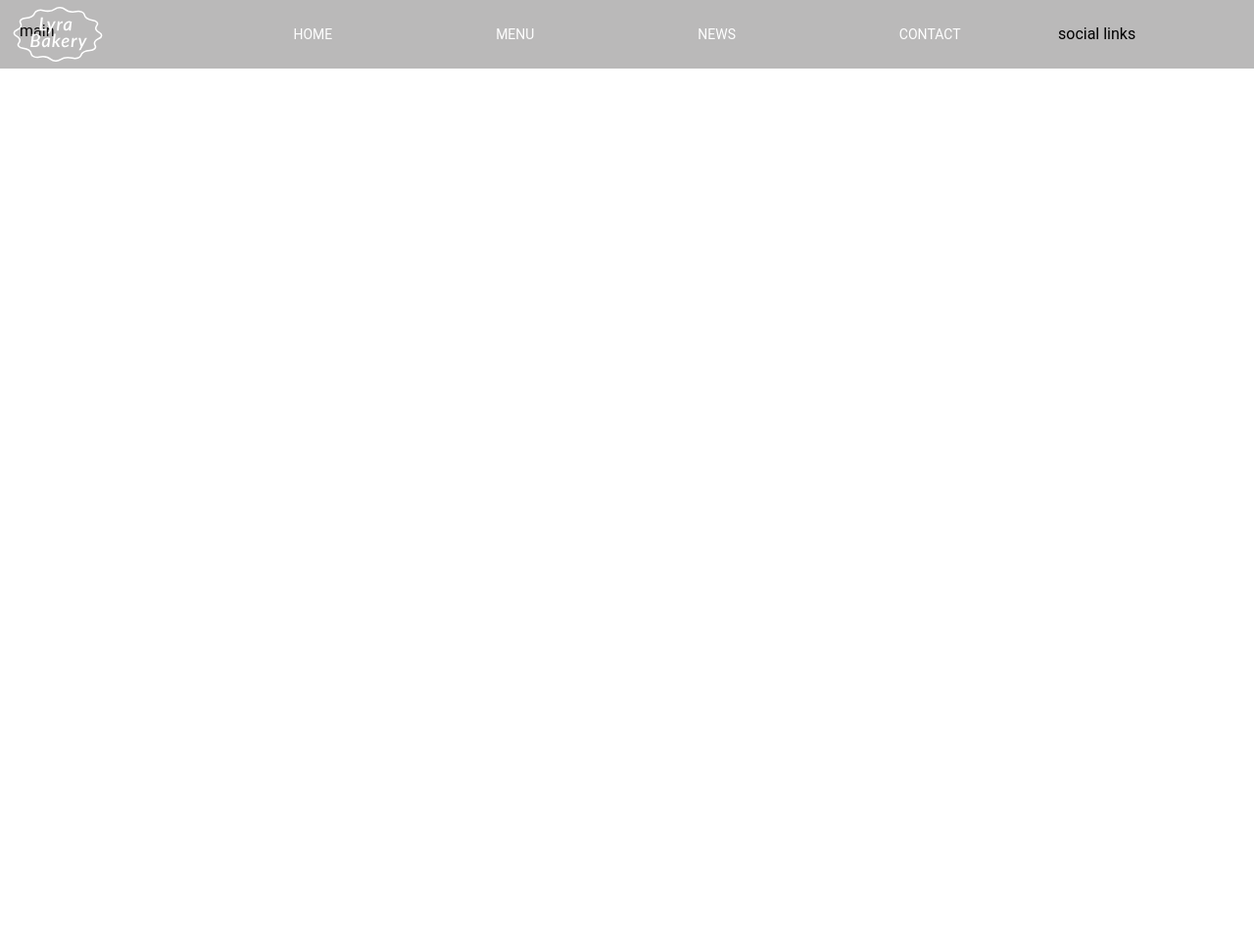
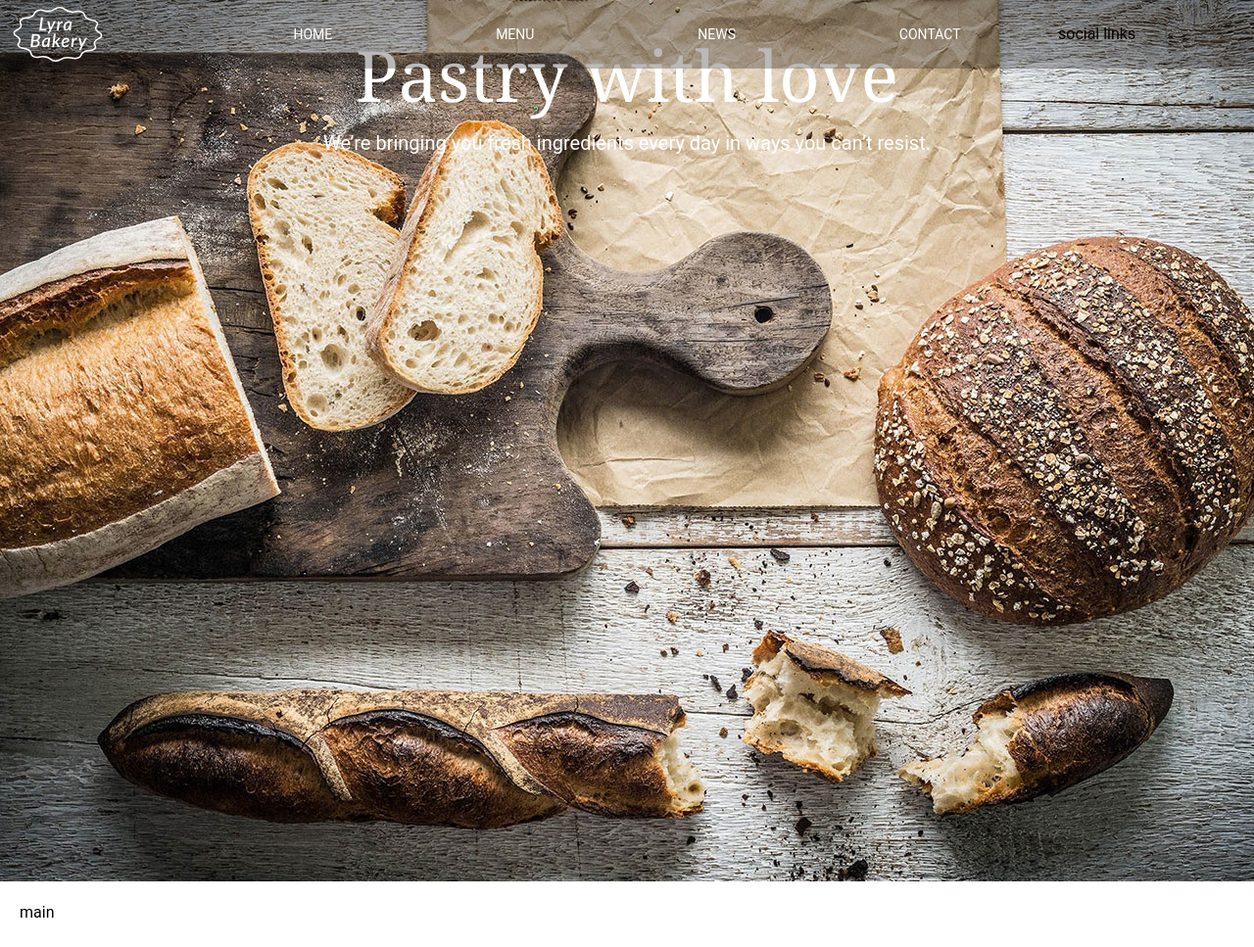
Before and after one commit to viraPentsak/bakery-client, a Gatsby site: page / in a window 1280 px wide. Shown: the top 967 px of the page at 98% size. Built offline with nearby package versions, Linux system fonts and the light colour scheme; Gatsby itself is replaced by a stand-in of ours.

Commit message:
Adds hero section (start)

```diff
--- /dev/null
+++ b/src/components/Hero.tsx
@@ -0,0 +1,32 @@
+import * as React from "react";
+import {StaticImage} from "gatsby-plugin-image";
+
+interface HeroProps {
+    children?: React.ReactNode;
+    className?: string;
+}
+
+const Hero: React.FC<HeroProps> = (
+    {
+        children,
+        className
+    }) => {
+    return (
+        <div className={className}>
+            <div className="relative">
+                <StaticImage src={"./../images/hero_banner.jpg"}
+                             placeholder="blurred"
+                             layout={"fullWidth"}
+                             style={{height: "900px"}}
+                             alt={"Bakery hero banner"}/>
+                {children && <div className="absolute inset-0">
+                    {children}
+                </div>}
+            </div>
+
+        </div>
+
+    );
+};
+
+export default Hero;
--- a/src/pages/index.tsx
+++ b/src/pages/index.tsx
@@ -1,11 +1,20 @@
 import * as React from "react"
 import type {HeadFC, PageProps} from "gatsby"
 import Header from "../components/Header";
+import Hero from "../components/Hero";
 
 const IndexPage: React.FC<PageProps> = () => {
     return (<div className="page">
             <Header/>
+            <Hero className={"bg-slate-700"}>
+                <div className="text-white text-center py-10  px-5">
+                    <div className="text-7xl pb-5 font-serif">
+                        Pastry with love
+                    </div>
 
+                    <p className="text-xl">We’re bringing you fresh ingredients every day in ways you can’t resist.</p>
+                </div>
+            </Hero>
             <main className="container p-5">
                 main
             </main>
```
Also changed, not shown: src/images/hero_banner.jpg (added).
